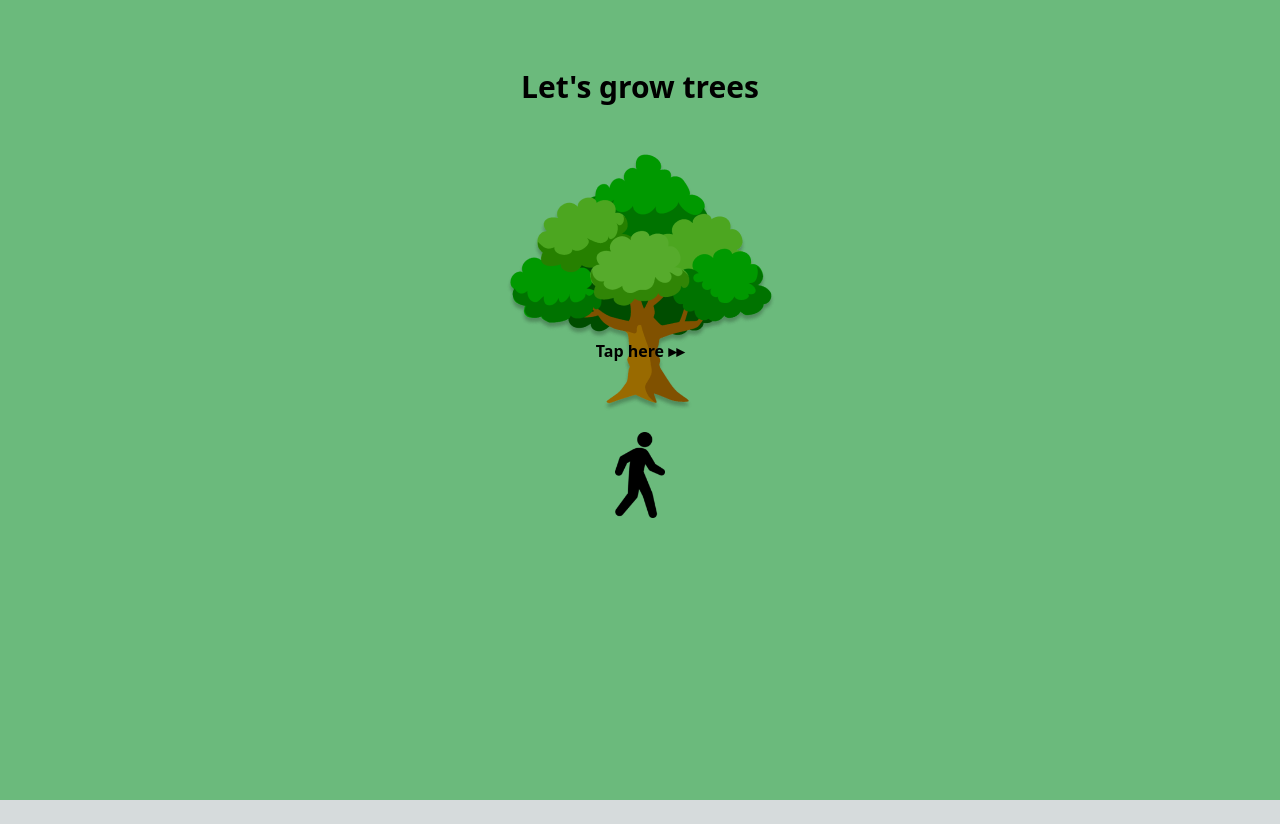
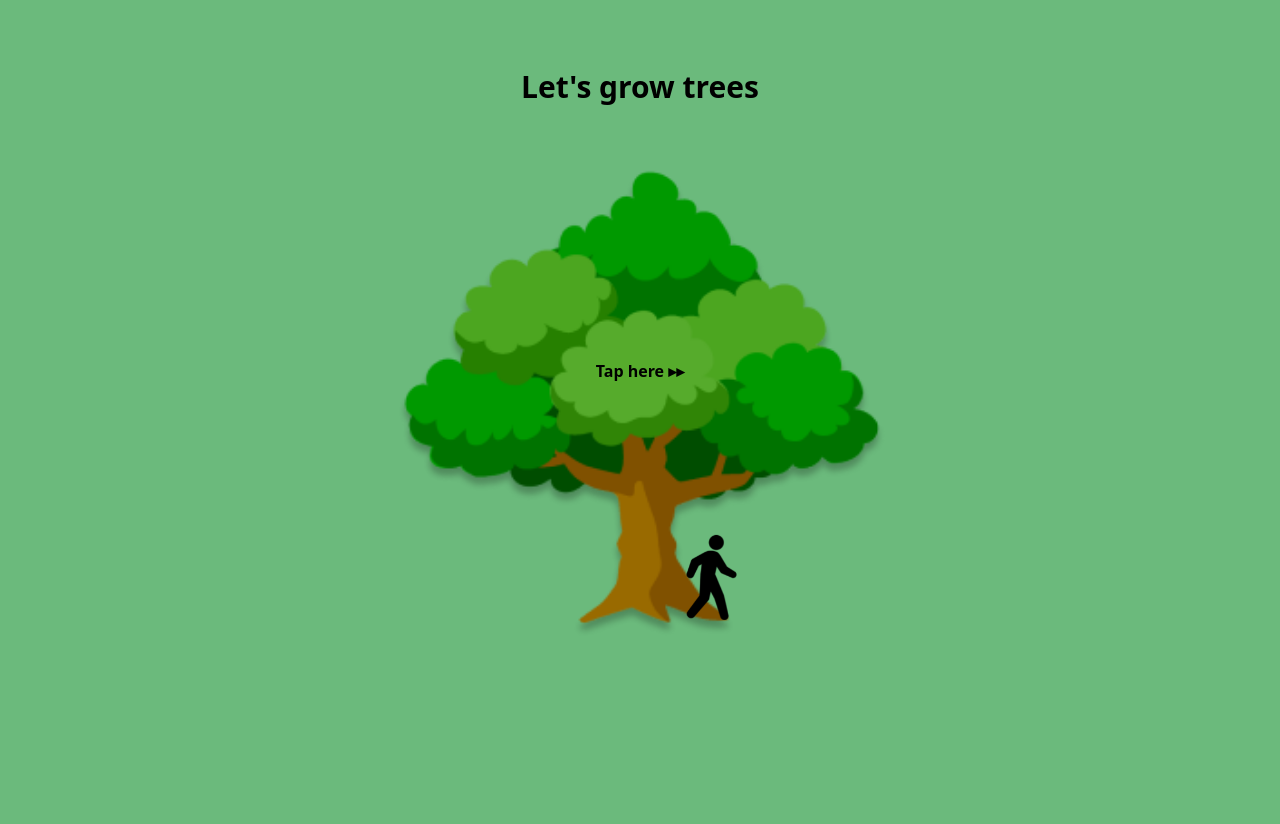
Before and after one commit to kyoko-furuki/walk-front, a Next.js app: page /walk in a window 1280 px wide. Before the commit the page ends 800 px from the top, so only its background shows below. Built offline with nearby package versions, Linux system fonts and the light colour scheme.

Commit message:
アニメーション

```diff
--- a/src/pages/walk/index.js
+++ b/src/pages/walk/index.js
@@ -14,8 +14,13 @@ export default function Walk() {
         <img
           src="../img/walk_tree.png"
           className={"${styles.walkTree} ${styles.overlap}"}
+          style={{ width: "500px" }}
         />
-        <img src="../img/walk_person.png" className={styles.walkPerson} />
+        <img
+          src="../img/walk_person.png"
+          className={styles.walkPerson}
+          style={{ animation: `${styles.walkAnimation} 10s linear infinite` }}
+        />
       </main>
     </div>
   );
--- a/src/styles/Home.module.css
+++ b/src/styles/Home.module.css
@@ -26,7 +26,7 @@
 .tapHere {
   position: relative;
   z-index: 1;
-  top: 230px;
+  top: 250px;
   font-weight: bold;
 }
 
@@ -40,7 +40,20 @@
 }
 
 .walkPerson {
+  position: relative;
+  z-index: 1;
   width: 50px;
+  top: -140px;
+  right: 100px;
+}
+
+@keyframes walkAnimation {
+  from {
+    transform: translateX(0);
+  }
+  to {
+    transform: translateX(430%);
+  }
 }
 
 .container2 {
```
